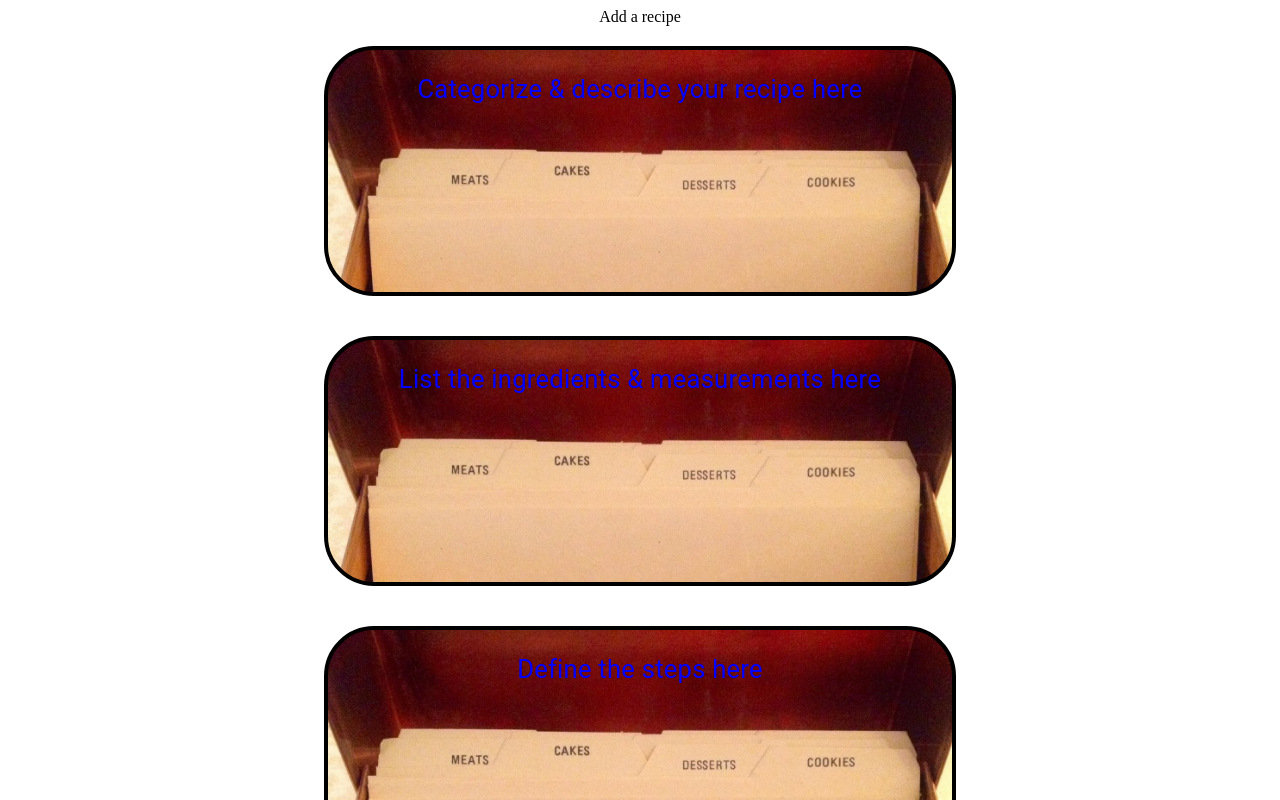
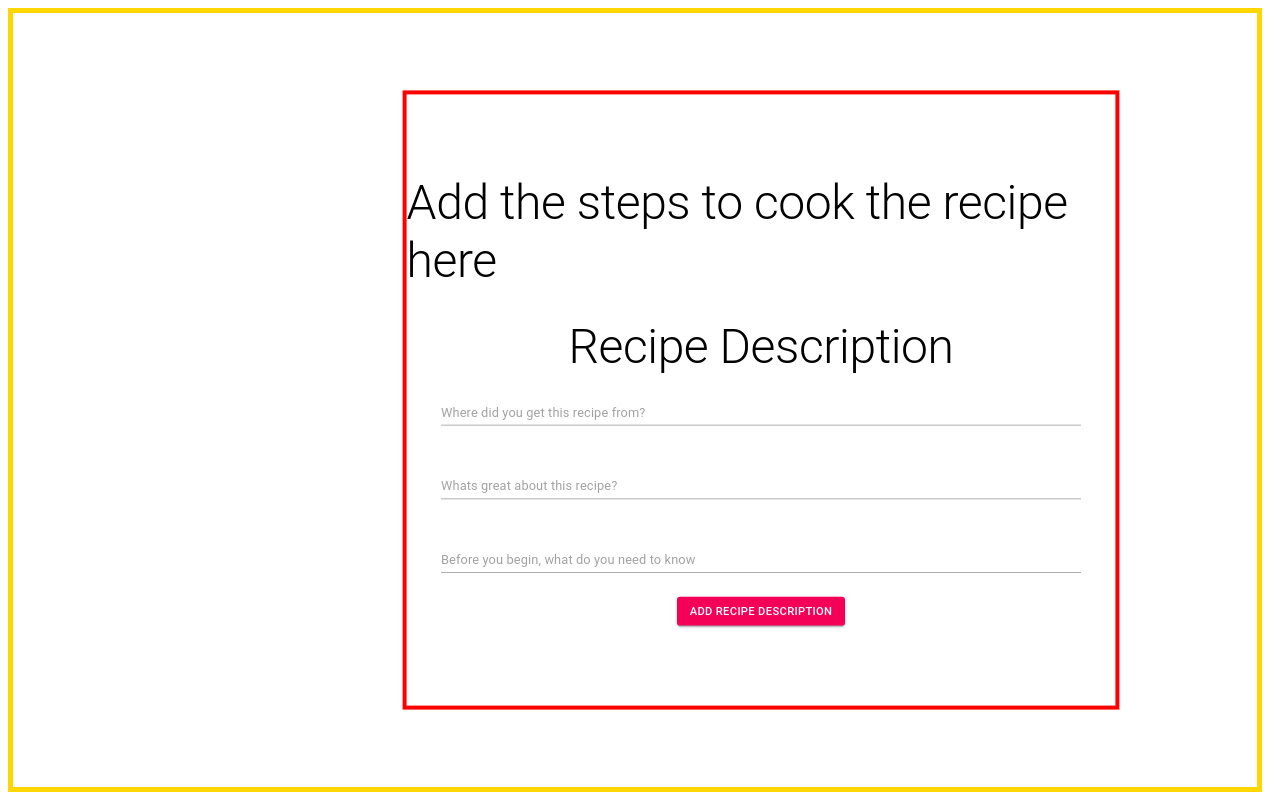
Before and after one commit to Build-Week-TT720-Secret-Family-Recipes/front-end, a React (Create React App) app: page / in a window 1280 px wide. Shown: the top 800 px of the page. Built offline with nearby package versions, Linux system fonts and the light colour scheme.

Commit message:
pushing up changes for sean

```diff
--- a/src/Components/createRecipeForm/createRecipeInstructions.js
+++ b/src/Components/createRecipeForm/createRecipeInstructions.js
@@ -1,28 +1,87 @@
-import React from "react";
+import React, { useEffect } from "react";
 import { useHistory } from "react-router-dom";
-import { useForm } from 'react-hook-form'
+import { useForm } from "react-hook-form";
 
 //STYLING
 import Typography from "@material-ui/core/Typography";
+import FormGroup from "@material-ui/core/FormGroup";
 import Grid from "@material-ui/core/Grid";
+import Checkbox from "@material-ui/core/Checkbox";
+import FormControlLabel from "@material-ui/core/FormControlLabel";
 import Button from "@material-ui/core/Button";
 import Paper from "@material-ui/core/Paper";
 import { useStyles } from "/Users/quietcalmrecords/School/Unit3/BUILDWEEK 3/front-end/src/Styles/Styles.js";
-import TextField from '@material-ui/core/TextField'
-
+import TextField from "@material-ui/core/TextField";
+import { gsap } from "gsap";
 //CRUD
 //import axios from "axios";
 
 
 function CreateRecipeInstructions(props) {
-    //STYLES
+      const classes = useStyles()
+    const expand = React.createRef();
+		useEffect(() => {
+			gsap.fromTo(
+				expand.current,
+				// these effects expand an image in the center of the screen.
+				{
+					//this first set of curly brackets is the from co-ordinates
+					y: 0,
+					x: 300,
+					scale: 0,
+					opacity: 0,
+				},
+				{
+					//this first set of curly brackets is the from co-ordinates
+					scale: 0.8,
+					opacity: 1,
+					duration: 3,
+				}
+			);
+		});
+    return (
+			<Grid container className={classes.recipeDescriptionFormContainer}>
+				<Grid item ref={expand} className={classes.recipeStepsFormItem}>
+					<Typography variant="h2" className={classes.loginHeader}>
+						Add the steps to cook the recipe here
+					</Typography>
+					<br></br>
 
-
-    return (
-        <div>
-
-        </div>
-    );
+					<br></br>
+					<Typography variant="h2" className={classes.loginHeader}>
+						Recipe Description
+					</Typography>
+					<TextField
+						placeholder="Where did you get this recipe from?"
+						type="text"
+						name="where"
+						className={classes.descFormInput}
+					/>
+					<TextField
+						placeholder="Whats great about this recipe?"
+						type="text"
+						name="great"
+						className={classes.descFormInput}
+					/>
+					<TextField
+						placeholder="Before you begin, what do you need to know"
+						type="text"
+						name="great"
+						className={classes.descFormInput}
+					/>
+					<Grid item className={classes.descSubmit}>
+						<Button
+							variant="contained"
+							color="secondary"
+							onClick={null}
+							className={classes.loginButton}
+						>
+							ADD RECIPE DESCRIPTION
+						</Button>
+					</Grid>
+				</Grid>
+			</Grid>
+    )
 }
 
 export default CreateRecipeInstructions;
--- a/src/Components/createRecipeForm/createRecipeParent.js
+++ b/src/Components/createRecipeForm/createRecipeParent.js
@@ -25,10 +25,10 @@ import { gsap } from "gsap";
 function CreateRecipe() {
 	//STATE
 	const [temporaryState, setTemporaryState] = useState({
-		createDisplay: true,
+		createDisplay: false,
 		descDisplay: false,
 		ingDisplay: false,
-		stepsDisplay: false,
+		stepsDisplay: true,
 		addDisplay: false,
 	});
 	//STYLING
--- a/src/Styles/Styles.js
+++ b/src/Styles/Styles.js
@@ -58,7 +58,7 @@ export const useStyles = makeStyles((theme) => ({
 		height: "100%",
 	},
 	tempHeader: {
-
+		border: "2px solid red",
 	},
 	createRecipeDescription: {
 		backgroundImage: `url(${createRecipesDescription})`,
@@ -67,7 +67,6 @@ export const useStyles = makeStyles((theme) => ({
 		borderRadius: "50px",
 		width: "50%",
 		height: "250px",
-		border: "4px solid black",
 	},
 	createRecipeDescriptionText: {
 		height: "100%",
@@ -97,8 +96,13 @@ export const useStyles = makeStyles((theme) => ({
 		margin: "30px",
 		width: "800px",
 	},
-	descSubmit: {
-
-
+	descSubmit: {},
+	recipeStepsFormItem: {
+		width: "70vw",
+		border: "5px solid red",
+		display: "flex",
+		flexDirection: "column",
+		justifyContent: "center",
+		alignItems: "center",
 	},
 }));
```
